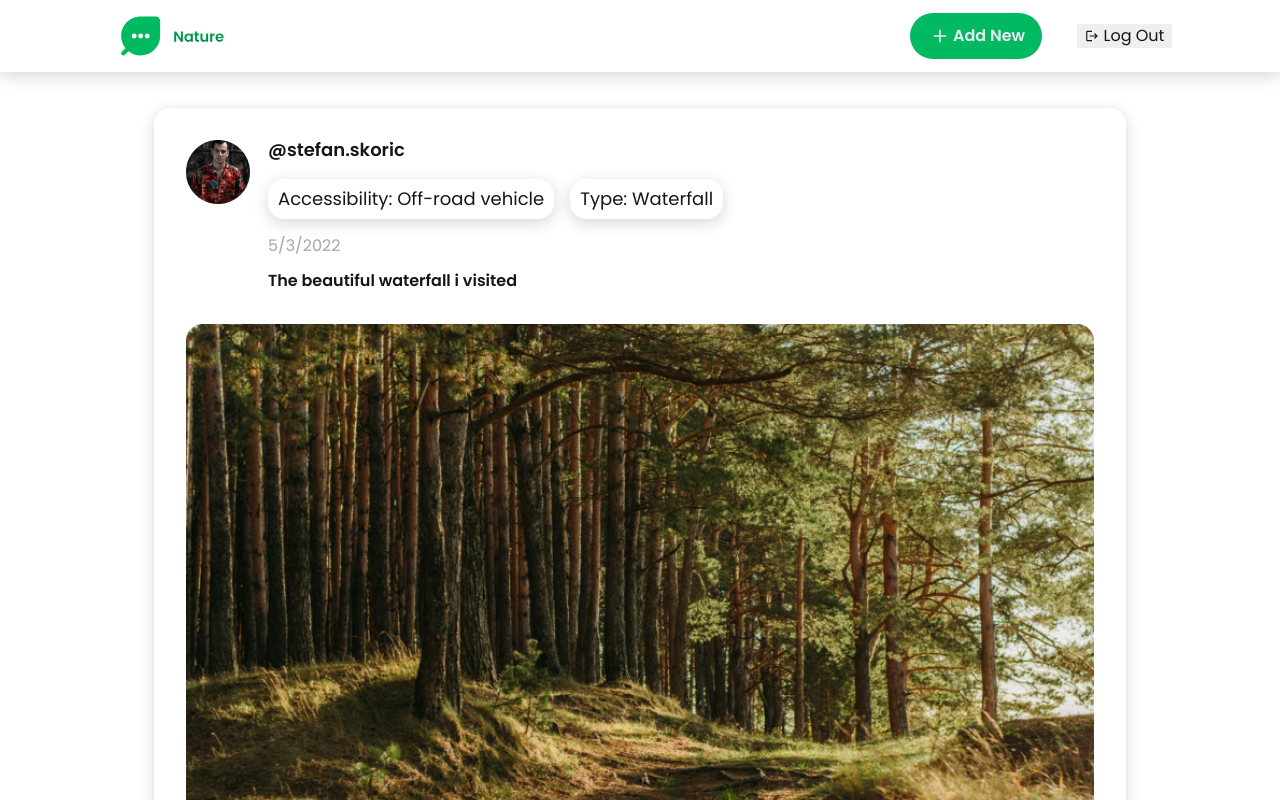
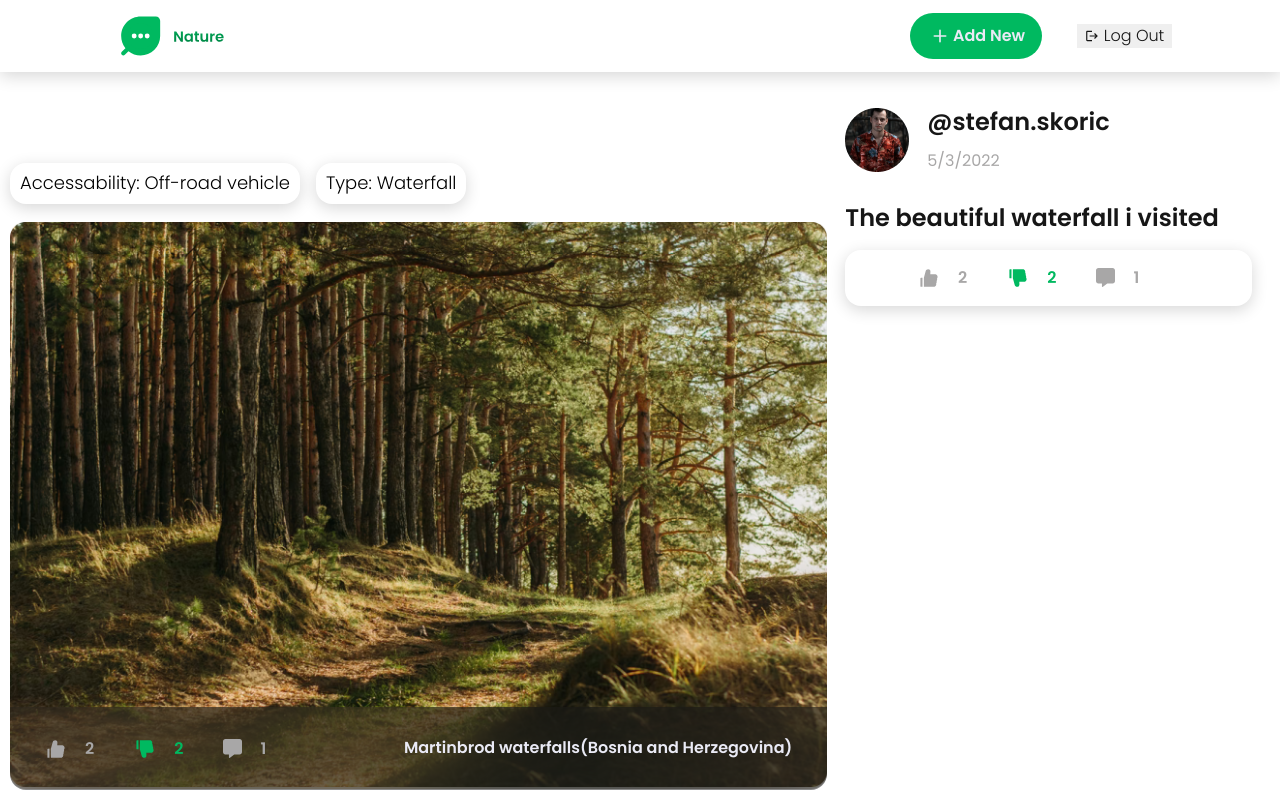
Before and after one commit to stefanskoricdev/nature-social-media, a React (Create React App) app: page / in a window 1280 px wide. Shown: the top 800 px of the page. Built offline with nearby package versions, Linux system fonts and the light colour scheme.

Commit message:
Create ViewPost component. Make PostReactions component to reuse it trough app. Fix small styling issues.

```diff
--- a/src/App.js
+++ b/src/App.js
@@ -5,6 +5,7 @@ import Login from "./pages/Login/Login";
 import Register from "./pages/Register/Register";
 import Layout from "./components/Layout/Layout";
 import Home from "./pages/Home/Home";
+import ViewPost from "./pages/ViewPost/ViewPost";
 function App() {
   const authCtx = useContext(AuthContext);
 
@@ -13,7 +14,7 @@ function App() {
   return (
     <section className={styles.App}>
       <Layout>
-        <Home />
+        <ViewPost />
       </Layout>
     </section>
   );
--- a/src/components/PostsList/Post/Post.js
+++ b/src/components/PostsList/Post/Post.js
@@ -3,6 +3,7 @@ import { AiFillLike, AiFillDislike } from "react-icons/ai";
 import { FaCommentAlt } from "react-icons/fa";
 import avatar from "../../../assets/img/avatarSmallSize.png";
 import forest from "../../../assets/img/forest.png";
+import PostReactions from "../PostReactions/PostReactions";
 
 const Post = ({ post }) => {
   const currentDate = new Date(post.createdAt);
@@ -34,23 +35,7 @@ const Post = ({ post }) => {
         <img src={forest} alt={post.name}></img>
       </main>
       <footer className={styles.PostFooter}>
-        <section className={styles.PostReactions}>
-          <button className={styles.ReactionItemBtn}>
-            <AiFillLike fontSize="2rem" color="rgb(168, 167, 167)" />
-            <span>{post.upVotes.length}</span>
-          </button>
-          <button
-            style={{ color: "rgb(0, 185, 96)" }}
-            className={styles.ReactionItemBtn}
-          >
-            <AiFillDislike fontSize="2rem" />
-            <span>{post.downVotes.length}</span>
-          </button>
-          <button className={styles.ReactionItemBtn}>
-            <FaCommentAlt fontSize="1.7rem" color="rgb(168, 167, 167)" />
-            <span>{post.comments.length}</span>
-          </button>
-        </section>
+        <PostReactions post={post} />
         <p className={styles.PostLocation}>{`${post.name}(${post.place})`}</p>
       </footer>
     </section>
--- a/src/components/PostsList/Post/Post.module.scss
+++ b/src/components/PostsList/Post/Post.module.scss
@@ -71,27 +71,6 @@
         justify-content: space-between;
         align-items: center;
 
-        .PostReactions {
-            display: flex;
-
-            .ReactionItemBtn {
-                display: flex;
-                align-items: center;
-                margin-right: 4rem;
-                font-size: 1.6rem;
-                font-weight: 600;
-                color: $darkGrayish;
-                border: none;
-                cursor: pointer;
-                padding: 0;
-
-                span {
-                    line-height: 2.4rem;
-                    margin-left: 1.8rem;
-                }
-            }
-        }
-
         .PostLocation {
             font-size: 1.6rem;
             font-weight: 600;
--- /dev/null
+++ b/src/components/PostsList/PostReactions/PostReactions.js
@@ -0,0 +1,30 @@
+import styles from "./PostReactions.module.scss";
+import { Fragment } from "react";
+import { AiFillLike, AiFillDislike } from "react-icons/ai";
+import { FaCommentAlt } from "react-icons/fa";
+
+const PostReactions = ({ post }) => {
+  return (
+    <Fragment>
+      <section className={styles.PostReactions}>
+        <button className={styles.ReactionItemBtn}>
+          <AiFillLike fontSize="2.2rem" color="rgb(168, 167, 167)" />
+          <span>{post.upVotes.length}</span>
+        </button>
+        <button
+          style={{ color: "rgb(0, 185, 96)" }}
+          className={styles.ReactionItemBtn}
+        >
+          <AiFillDislike fontSize="2.2rem" />
+          <span>{post.downVotes.length}</span>
+        </button>
+        <button className={styles.ReactionItemBtn}>
+          <FaCommentAlt fontSize="1.9rem" color="rgb(168, 167, 167)" />
+          <span>{post.comments.length}</span>
+        </button>
+      </section>
+    </Fragment>
+  );
+};
+
+export default PostReactions;
--- /dev/null
+++ b/src/components/PostsList/PostReactions/PostReactions.module.scss
@@ -0,0 +1,29 @@
+@use "../../../assets/style/colors/colors"as *;
+
+.PostReactions {
+    display: flex;
+
+    .ReactionItemBtn {
+        display: flex;
+        align-items: center;
+        margin-right: 4rem;
+        font-size: 1.6rem;
+        font-weight: 600;
+        color: $darkGrayish;
+        border: none;
+        cursor: pointer;
+        padding: 0;
+        background: transparent;
+
+        span {
+            line-height: 2.4rem;
+            margin-left: 1.8rem;
+        }
+    }
+}
+
+.PostLocation {
+    font-size: 1.6rem;
+    font-weight: 600;
+    color: $whiteish;
+}
--- a/src/components/PostsList/PostsList.js
+++ b/src/components/PostsList/PostsList.js
@@ -3,7 +3,7 @@ import Post from "./Post/Post";
 
 const PostsList = () => {
   const { posts } = mockData;
-  const postsListEl = posts.map((post) => <Post post={post} />);
+  const postsListEl = posts.map((post) => <Post key={post.id} post={post} />);
 
   return <section>{postsListEl}</section>;
 };
--- a/src/index.css
+++ b/src/index.css
@@ -1,4 +1,4 @@
-@import url('https://fonts.googleapis.com/css2?family=Poppins:wght@400;500;600;700&display=swap');
+@import url('https://fonts.googleapis.com/css2?family=Poppins:wght@300;400;500;600;700&display=swap');
 
 /*! normalize.css v8.0.1 | MIT License | github.com/necolas/normalize.css */
 
--- /dev/null
+++ b/src/pages/ViewPost/ViewPost.js
@@ -0,0 +1,58 @@
+import styles from "./ViewPost.module.scss";
+import avatar from "../../assets/img/avatarSmallSize.png";
+import forest from "../../assets/img/forest.png";
+import { mockData } from "../../services/mockData";
+import PostReactions from "../../components/PostsList/PostReactions/PostReactions";
+const ViewPost = () => {
+  const { posts } = mockData;
+  const post = posts[0];
+
+  const currentDate = new Date(post.createdAt);
+
+  const formatedDate = {
+    day: currentDate.getDay(),
+    month: currentDate.getMonth(),
+    year: currentDate.getFullYear(),
+  };
+  const { day, month, year } = formatedDate;
+
+  return (
+    <section className={styles.ViewPost}>
+      <section className={styles.ViewPostLeftContent}>
+        <ul>
+          <li>{`Accessability: ${post.accessibility}`}</li>
+          <li>{`Type: ${post.type}`}</li>
+        </ul>
+        <section className={styles.ViewPostImg}>
+          <img src={forest} alt={post.name} />
+          <footer className={styles.ViewPostFooter}>
+            <PostReactions post={post} />
+            <p
+              className={styles.PostLocation}
+            >{`${post.name}(${post.place})`}</p>
+          </footer>
+        </section>
+      </section>
+      <section className={styles.ViewPostRightContent}>
+        <header className={styles.ViewPostHeader}>
+          <section className={styles.PostInfo}>
+            <img className={styles.PostInfoAvatar} src={avatar} alt="avatar" />
+            <div className={styles.PostInfoMeta}>
+              <h3 className={styles.PostAuthor}>{`@${post.userHandle}`}</h3>
+              <p
+                className={styles.PostCreatedAt}
+              >{`${day}/${month}/${year}`}</p>
+            </div>
+          </section>
+        </header>
+        <p className={styles.PostDescription}>{post.description}</p>
+        <section className={styles.PostReactions}>
+          <PostReactions post={post} hideLocation={true} />
+        </section>
+        <section className={styles.PostComments}></section>
+      </section>
+    </section>
+  );
+};
+
+export default ViewPost;
--- /dev/null
+++ b/src/pages/ViewPost/ViewPost.module.scss
@@ -0,0 +1,112 @@
+@use "../../assets/style/colors/colors"as *;
+
+.ViewPost {
+    display: flex;
+    justify-content: center;
+
+    padding: 1.8rem 1rem 0;
+
+    .ViewPostLeftContent {
+        padding-top: 5.5rem;
+
+        ul {
+            display: flex;
+            margin: 1.8rem 0;
+            padding: 0;
+            font-size: 1.8rem;
+            font-weight: 300;
+
+            li {
+                margin-right: 1.6rem;
+                padding: 1rem;
+                list-style: none;
+                box-shadow: 0 4px 16px $boxShadow;
+                border-radius: 16px;
+            }
+        }
+
+        .ViewPostImg {
+            position: relative;
+            max-width: 85rem;
+            overflow-x: hidden;
+
+            img {
+                width: 100%;
+            }
+
+            .ViewPostFooter {
+                position: absolute;
+                bottom: 0;
+                width: calc(100% - 7rem);
+                padding: 1.6rem 3.5rem;
+                display: flex;
+                justify-content: space-between;
+                align-items: center;
+                background-color: rgba(22, 22, 22, 0.5);
+                border-radius: 0 0 16px 16px;
+
+                @supports ((-webkit-backdrop-filter: blur(40px)) or (backdrop-filter: blur(40px))) {
+                    background-color: rgba(22, 22, 22, 0.5);
+                    -webkit-backdrop-filter: blur(40px);
+                    backdrop-filter: blur(40px);
+                }
+
+                .PostLocation {
+                    font-size: 1.6rem;
+                    font-weight: 600;
+                    color: $whiteish;
+                }
+            }
+        }
+    }
+
+    .ViewPostRightContent {
+        width: 42rem;
+        max-width: calc(100% - 2.4rem);
+        padding: 1.8rem 1.8rem 1.8rem 0;
+        margin-left: 1.8rem;
+        color: $darkGray;
+
+        .ViewPostHeader {
+            .PostInfo {
+                display: flex;
+
+                .PostInfoAvatar {
+                    width: 6.4rem;
+                    height: 6.4rem;
+                }
+
+                .PostInfoMeta {
+                    margin-left: 1.8rem;
+
+                    .PostAuthor {
+                        margin: 0;
+                        font-size: 2.4rem;
+                        font-weight: 600;
+                    }
+
+                    .PostCreatedAt {
+                        font-size: 1.6rem;
+                        font-weight: 400;
+                        color: $darkGrayish;
+                    }
+                }
+            }
+        }
+
+        .PostDescription {
+            margin: 1.8rem 0;
+            font-size: 2.4rem;
+            font-weight: 600;
+        }
+
+        .PostReactions {
+            display: flex;
+            justify-content: center;
+            margin-top: 1rem;
+            padding: 1.6rem;
+            border-radius: 16px;
+            box-shadow: 0 4px 16px $boxShadow;
+        }
+    }
+}
--- a/src/services/mockData.js
+++ b/src/services/mockData.js
@@ -1,6 +1,7 @@
 export const mockData = {
   posts: [
     {
+      id: 1,
       name: "Martinbrod waterfalls",
       place: "Bosnia and Herzegovina",
       accessibility: "Off-road vehicle",
@@ -20,6 +21,7 @@ export const mockData = {
       ],
     },
     {
+      id: 2,
       name: "Martinbrod waterfalls",
       place: "Bosnia and Herzegovina",
       accessibility: "Off-road vehicle",
```
